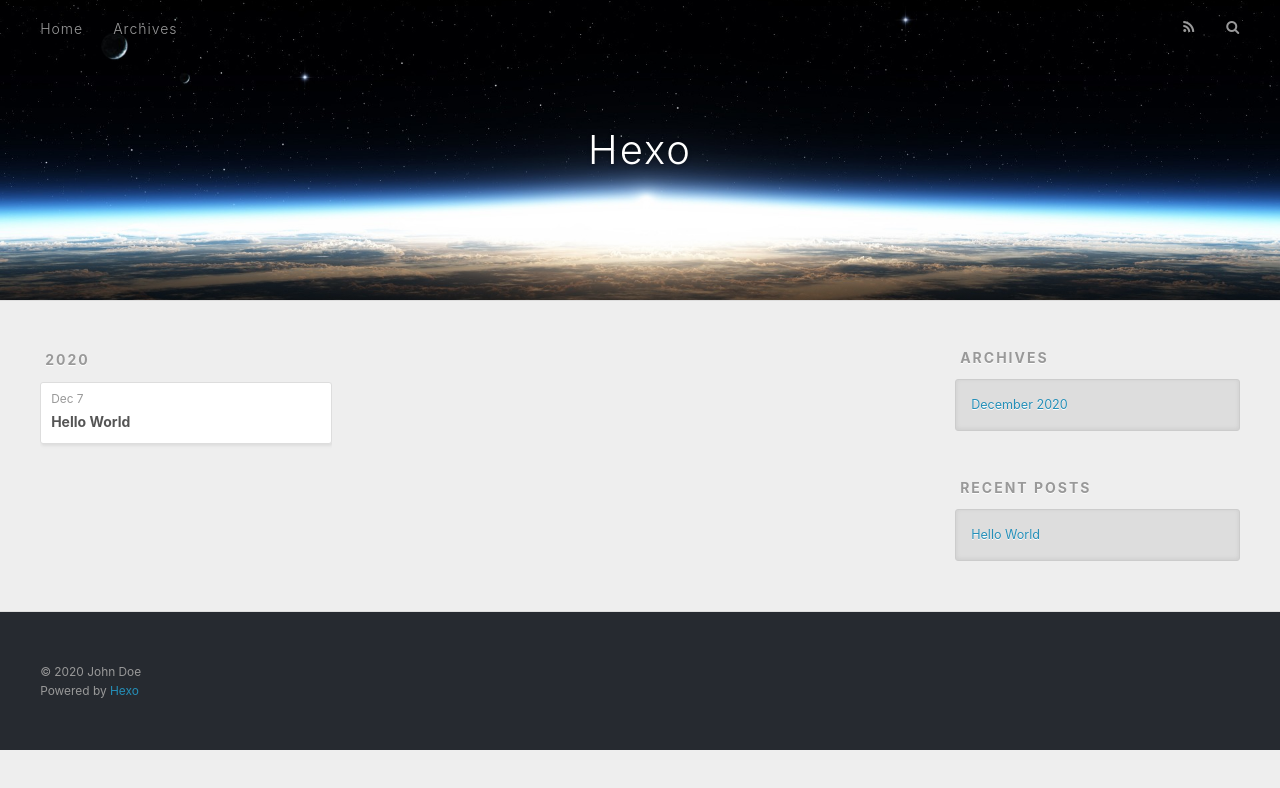
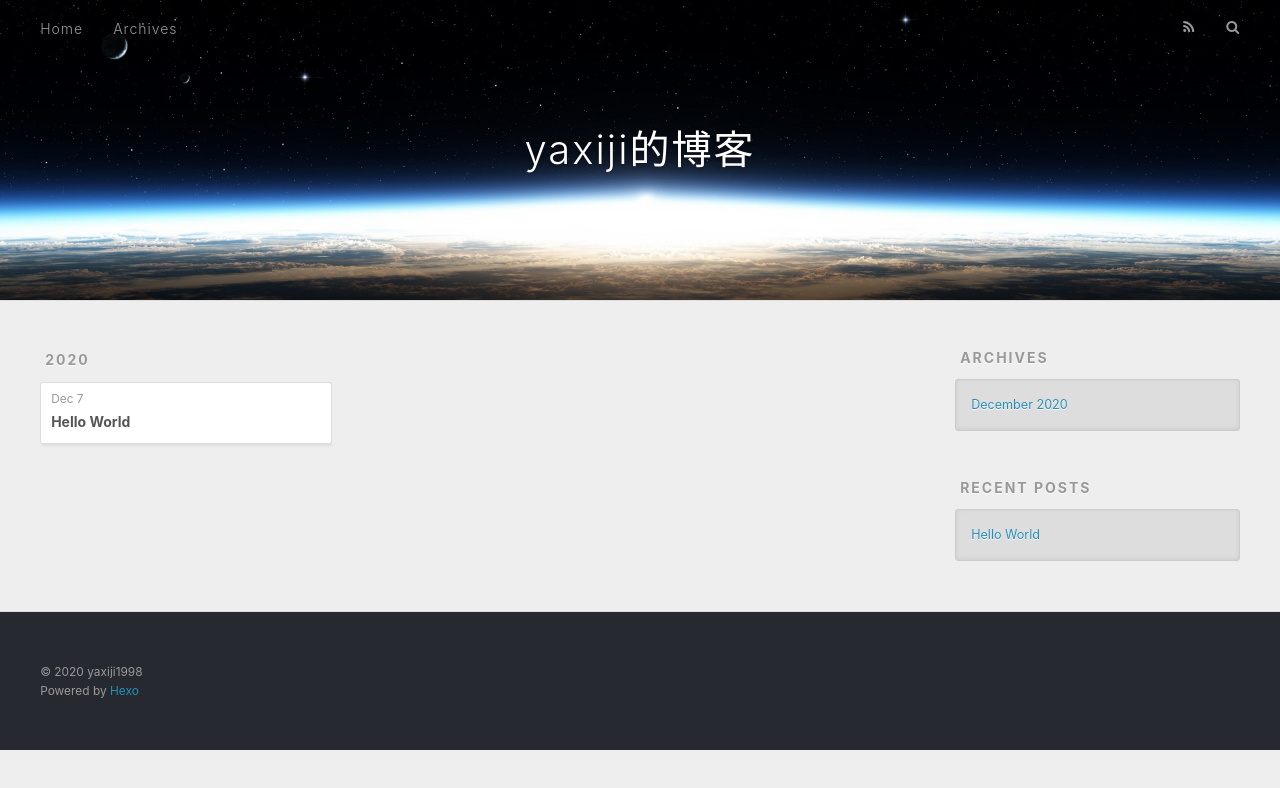
Before and after one commit to yaxiji1998/yaxiji1998.github.io, a plain HTML site: page archives/2020/12/index.html in a window 1280 px wide. Drawn offline with nearby package versions, Linux system fonts and the light colour scheme.

Commit message:
Site updated: 2020-12-07 15:20:30

```diff
--- a/archives/2020/12/index.html
+++ b/archives/2020/12/index.html
@@ -5,17 +5,17 @@
 
 
 
-  <title>Archives: 2020/12 | Hexo</title>
+  <title>Archives: 2020/12 | yaxiji的博客</title>
   <meta name="viewport" content="width=device-width, initial-scale=1, maximum-scale=1">
   <meta property="og:type" content="website">
-<meta property="og:title" content="Hexo">
+<meta property="og:title" content="yaxiji的博客">
 <meta property="og:url" content="http://example.com/archives/2020/12/index.html">
-<meta property="og:site_name" content="Hexo">
+<meta property="og:site_name" content="yaxiji的博客">
 <meta property="og:locale" content="en_US">
-<meta property="article:author" content="John Doe">
+<meta property="article:author" content="yaxiji1998">
 <meta name="twitter:card" content="summary">
 
-    <link rel="alternate" href="/atom.xml" title="Hexo" type="application/atom+xml">
+    <link rel="alternate" href="/atom.xml" title="yaxiji的博客" type="application/atom+xml">
 
 
     <link rel="icon" href="/favicon.png">
@@ -36,7 +36,7 @@
   <div id="header-outer" class="outer">
     <div id="header-title" class="inner">
       <h1 id="logo-wrap">
-        <a href="/" id="logo">Hexo</a>
+        <a href="/" id="logo">yaxiji的博客</a>
       </h1>
 
     </div>
@@ -141,7 +141,7 @@
 
   <div class="outer">
     <div id="footer-info" class="inner">
-      &copy; 2020 John Doe<br>
+      &copy; 2020 yaxiji1998<br>
       Powered by <a href="http://hexo.io/" target="_blank">Hexo</a>
     </div>
   </div>
```
Also changed, not shown: 2020/12/07/hello-world/index.html (+6 -6 lines), archives/2020/index.html (+7 -7 lines), archives/index.html (+7 -7 lines), index.html (+7 -7 lines).
